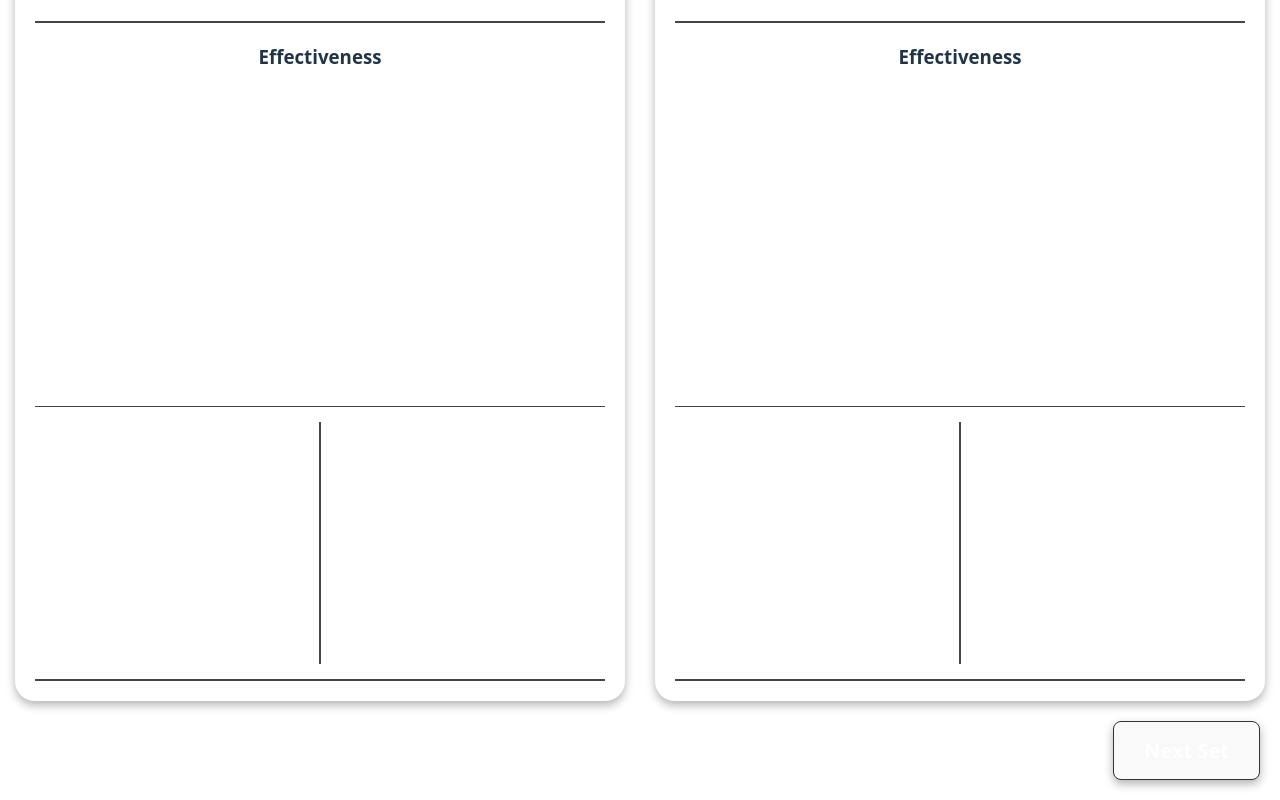
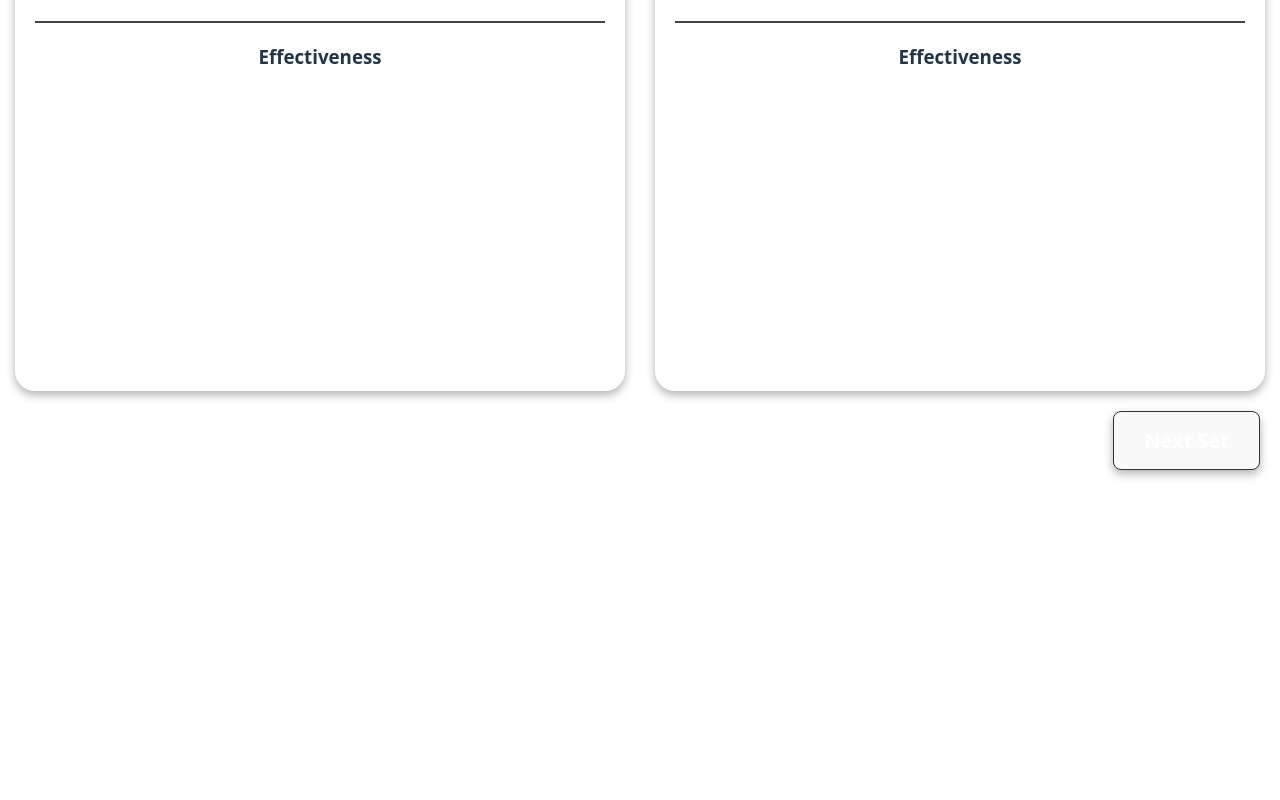
Before and after one commit to jrosario0225/volleyball-tracker, a React (Vite) app: page / in a window 1280 px wide. Shown: the part 650-1450 px from the top of the page. After the commit the page ends 1140 px from the top, so only its background shows below. Built offline with nearby package versions, Linux system fonts and the light colour scheme.

Commit message:
TEMPORARILY removed detailed stats column

```diff
--- a/src/components/desktop/TeamSection.jsx
+++ b/src/components/desktop/TeamSection.jsx
@@ -48,7 +48,7 @@
 
             {/* Displaying Stats - I WILL PUT THIS SOMEWHERE ELSE!!!!!!!!!!! */}
 
-            <div className="detailed-stats">
+            {/* <div className="detailed-stats">
                 <div className="stats-column">
                     <p className='stat-line'>Kill: {earnedStats.kill}</p>
                     <p className='stat-line'>Tool: {earnedStats.tool}</p>
@@ -83,7 +83,7 @@
                     <p className='stat-line'>FB Out: {errorStats.freeBallOut}</p>
                     <p className='stat-line'>FB Drop: {errorStats.freeBallDrop}</p>
                 </div>
-            </div>
+            </div> */}
 
 
         </div>
```
